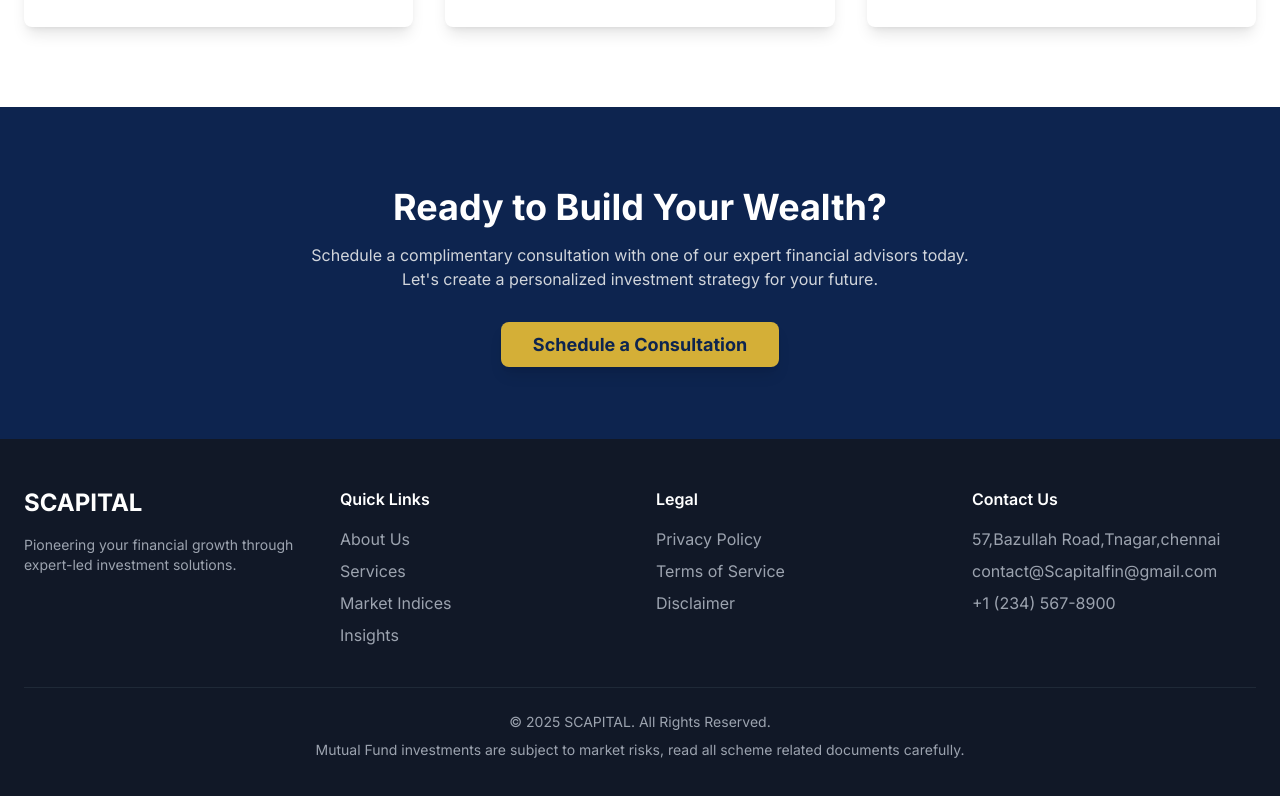
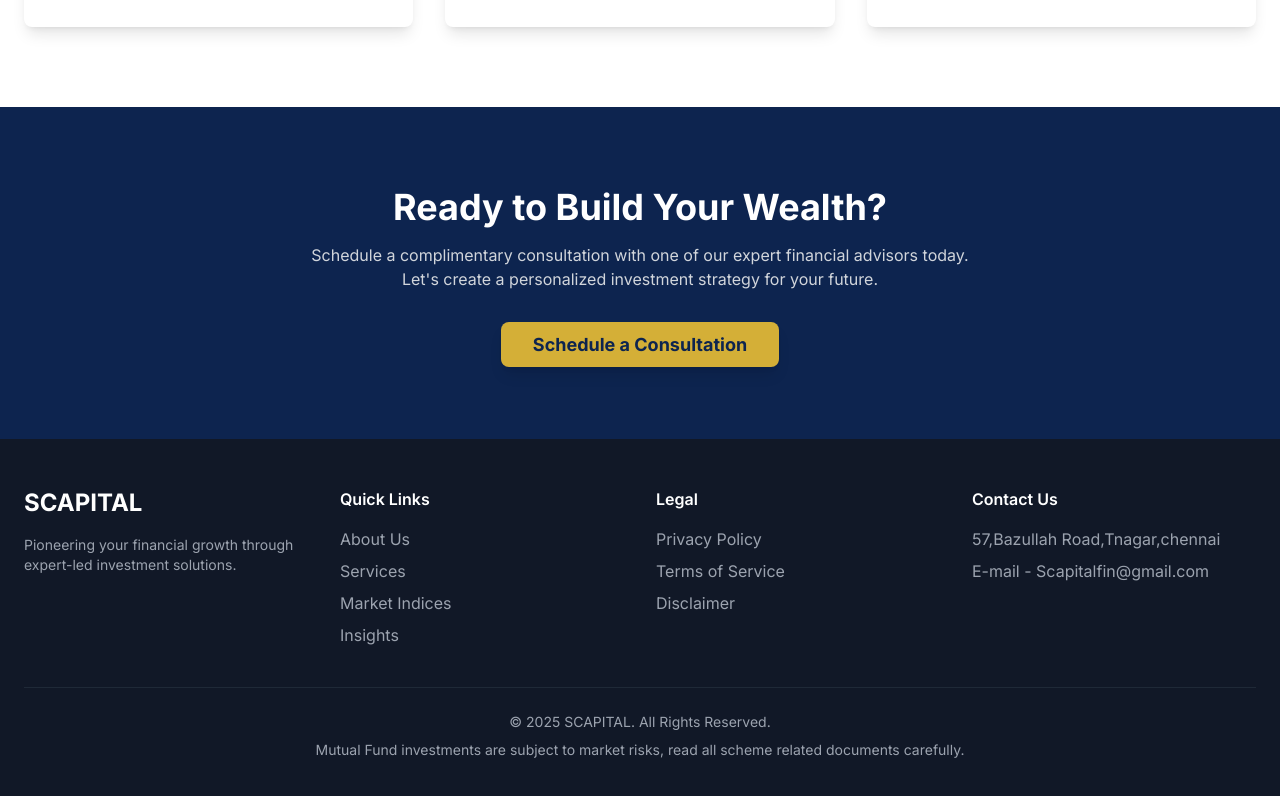
Before and after one commit to LSKkite/ScapitalWEB, a plain HTML site: page index.html in a window 1280 px wide. Shown: the part 2941-3737 px from the top of the page. Drawn offline with nearby package versions, Linux system fonts and the light colour scheme.

Commit message:
Update index.html

```diff
--- a/index.html
+++ b/index.html
@@ -268,8 +268,8 @@
                 <!-- Contact Info --><div>
                     <h4 class="font-semibold text-white mb-4">Contact Us</h4>
                     <p class="mb-2">57,Bazullah Road,Tnagar,chennai</p>
-                    <p class="mb-2">contact@Scapitalfin@gmail.com</p>
-                    <p>+1 (234) 567-8900</p>
+                    <p class="mb-2">E-mail - Scapitalfin@gmail.com</p>
+                    <p></p>
                 </div>
             </div>
             <div class="border-t border-gray-800 mt-8 pt-6 text-center text-sm">
```
